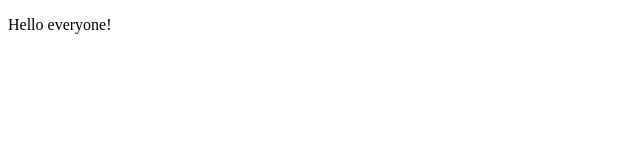
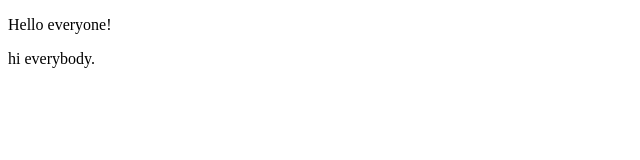
Before and after one commit to YasaminHadadi/for_git_test, a plain HTML site: page index.html in a window 1280 px wide. Shown: the full height of the page, 0-640 px from the left. Drawn offline with Linux system fonts and the light colour scheme.

Commit message:
Update index.html in git

```diff
--- a/index.html
+++ b/index.html
@@ -7,5 +7,6 @@
 </head>
 <body>
     <p>Hello everyone!</p>
+    <p>hi everybody.</p>
 </body>
 </html>
```
